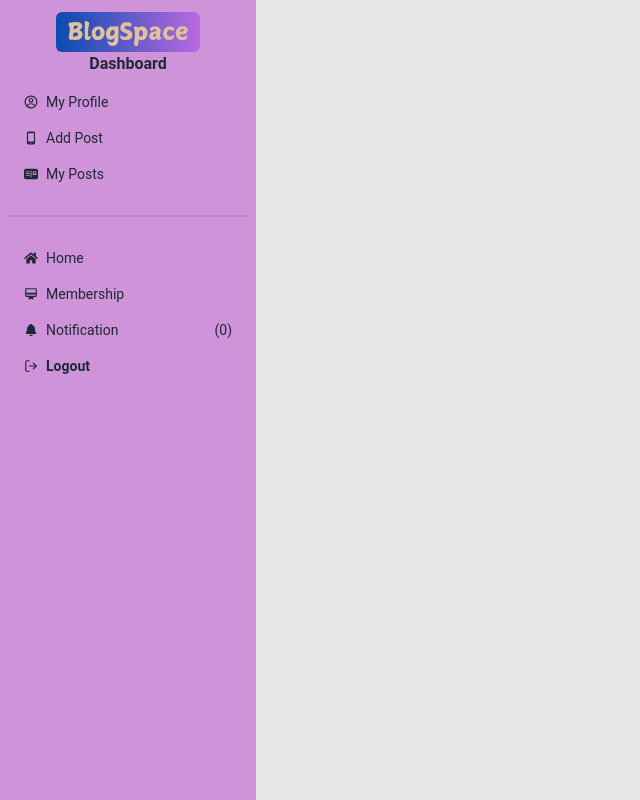
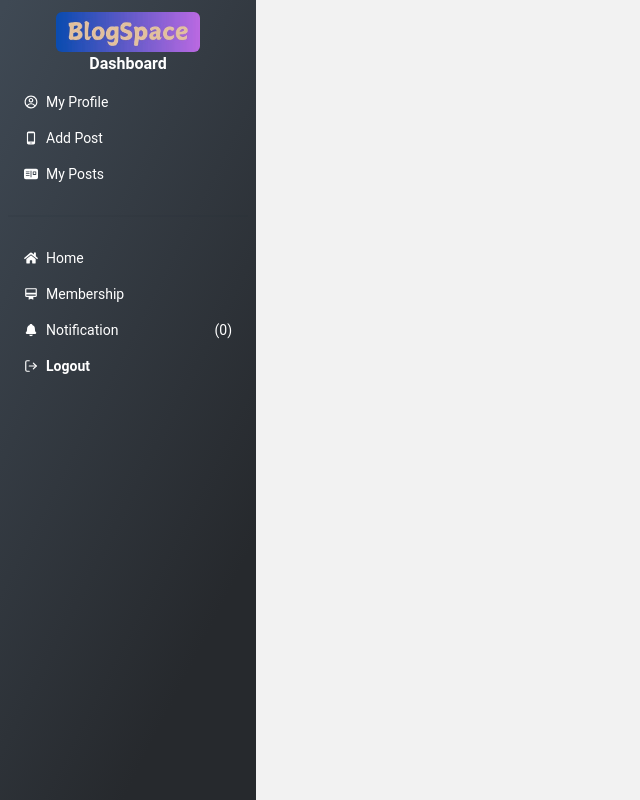
Before and after one commit to mdnasiruddin78/A12Client, a React (Vite) app: page /dashboard in a window 1280 px wide. Shown: the whole page, without its empty margins (0-640 px from the left). Built offline with nearby package versions, Linux system fonts and the light colour scheme; no server answers; sample sign-in values are in the browser's storage.

Commit message:
background color change

```diff
--- a/src/Components/ContentCard.jsx
+++ b/src/Components/ContentCard.jsx
@@ -1,9 +1,10 @@
 import { format } from "date-fns";
+import './index/index.css';
 
 const ContentCard = ({content}) => {
     const {name,image,date,title,description} = content;
     return (
-        <div className="lg:font-semibold p-3 rounded-xl bg-purple-200 shadow-lg">
+        <div className="p-3 rounded-xl adminColor shadow-lg">
             <p className="text-center">Date: {date && format(new Date(date), 'P')}</p>
             <div className="flex justify-center">
                 <img className="w-40 rounded-xl" src={image} alt="" />
--- a/src/Components/LeftNavbar.jsx
+++ b/src/Components/LeftNavbar.jsx
@@ -1,8 +1,9 @@
+import './index/index.css';
 
 
 const LeftNavbar = () => {
     return (
-        <div className="bg-purple-200 rounded-md text-center space-y-5 py-3">
+        <div className="adminColor rounded-md text-center space-y-5 py-3">
            <h3 className="font-semibold">Use These Tags To Search</h3>
            <p>1.Mobile</p>
            <p>2.Laptop</p>
--- a/src/Components/Navbar.jsx
+++ b/src/Components/Navbar.jsx
@@ -26,7 +26,7 @@ const Navbar = () => {
     }
 
     return (
-        <div className="flex justify-between items-center backdrop-blur bg-purple-200 lg:px-7 px-4 py-2">
+        <div className="flex justify-between items-center backdrop-blur lg:px-7 px-4 py-2">
             <div className="dropdown lg:hidden md:hidden flex">
                 <div tabIndex={0} role="button"><HiMenuAlt1 className='text-3xl text-black' /></div>
                 <ul tabIndex={0} className="dropdown-content menu text-black bg-base-200 font-bold rounded-box z-[1] w-44 p-2">
@@ -48,7 +48,7 @@ const Navbar = () => {
                             <IoNotifications className="text-2xl" />
                         </Badge>
                         <div className="dropdown dropdown-end">
-                            <div tabIndex={0} role="button"><img className="w-12 h-12 rounded-full border-2 border-white" src={user?.photoURL} alt="not found" /></div>
+                            <div tabIndex={0} role="button"><img className="w-12 h-12 rounded-full" src={user?.photoURL} alt="not found" /></div>
                             <ul tabIndex={0} className="dropdown-content menu bg-base-200 rounded-box z-[1] w-52 p-2 shadow">
                                 <li><h3 className="font-bold">{user?.displayName}</h3></li>
                                 <li>
@@ -62,7 +62,7 @@ const Navbar = () => {
                             <Badge content={`${notificaion.length}`} withBorder>
                                 <IoNotifications className="text-2xl" />
                             </Badge>
-                            <Link to="/login" className="btn bg-purple-700 rounded-md text-white">Join US</Link>
+                            <Link to="/login" className="btn bg-[#a6acaf] rounded-md">Join US</Link>
                         </div>
                 }
             </div>
--- /dev/null
+++ b/src/Components/index/index.css
@@ -0,0 +1,4 @@
+.adminColor{
+    background: linear-gradient(116.93deg, #3f4954 1%, #26292d 80%);
+    color: white;
+}
--- a/src/Mainlayout/Dashboard.jsx
+++ b/src/Mainlayout/Dashboard.jsx
@@ -4,7 +4,7 @@ import { FaHome } from "react-icons/fa";
 import { HiMiniUsers } from "react-icons/hi2";
 import { IoNotifications } from "react-icons/io5";
 import { MdAdminPanelSettings, MdAnnouncement, MdCardMembership, MdOutlinePhoneAndroid, MdReport } from "react-icons/md";
-import { NavLink, Outlet } from "react-router-dom";
+import { Link, NavLink, Outlet } from "react-router-dom";
 import logo from '../assets/83a58a6b-7eb0-49f5-ac35-1a7a3bd00b00.jfif';
 import UseAdmin from "../Hooks/UseAdmin";
 import { Helmet } from "react-helmet-async";
@@ -12,6 +12,7 @@ import { FiLogOut } from "react-icons/fi";
 import { useContext } from "react";
 import { authContext } from "../Provider/Authprovider";
 import UseNotification from "../Hooks/UseNotification";
+import '../Components/index/index.css';
 
 
 const Dashboard = () => {
@@ -31,14 +32,14 @@ const Dashboard = () => {
     }
 
     return (
-        <div className="lg:flex md:flex bg-base-300">
+        <div className="lg:flex md:flex bg-base-200">
             <Helmet>
                 <title>Dashboard</title>
             </Helmet>
             {/* dashboard side bar */}
-            <div className="lg:w-64 md:w-64 min-h-screen bg-purple-200">
-                <div className="flex justify-center lg:mt-3">
-                    <img className="h-10 rounded-md" src={logo} alt="" />
+            <div className="lg:w-64 md:w-64 lg:min-h-screen md:min-h-screen adminColor">
+                <div className="flex justify-center">
+                    <img className="h-10 rounded-md mt-3" src={logo} alt="" />
                 </div>
                 <p className="font-bold text-center">Dashboard</p>
                 <ul className="menu">
@@ -58,8 +59,8 @@ const Dashboard = () => {
                     }
                     {/* shared nav links */}
                     <div className="divider"></div>
-                    <li><NavLink to="/"> <FaHome></FaHome>Home</NavLink></li>
-                    <li><NavLink to="/membership"><MdCardMembership />Membership</NavLink></li>
+                    <li><Link to="/"> <FaHome></FaHome>Home</Link></li>
+                    <li><Link to="/membership"><MdCardMembership />Membership</Link></li>
                     <li><div><IoNotifications />Notification<p>({notificaion.length})</p></div></li>
                     <li><button className="font-bold flex items-center" onClick={handleLogout}><FiLogOut />Logout</button></li>
                 </ul>
--- a/src/Pages/Dashboard/Addpost.jsx
+++ b/src/Pages/Dashboard/Addpost.jsx
@@ -47,7 +47,7 @@ const Addpost = () => {
                 <h1 className="text-xl font-bold">Add Service:</h1>
             </div>
             <div className="card bg-white w-full rounded-xl">
-                <form onSubmit={handleSubmit(onSubmit)} className="card-body">
+                <form onSubmit={handleSubmit(onSubmit)} className="card-body rounded-md border-2 border-gray-500">
                     {/* form first row */}
                     <div className='flex flex-col lg:flex-row gap-5'>
                         <div className="form-control flex-1">
--- a/src/Pages/Dashboard/Mypost.jsx
+++ b/src/Pages/Dashboard/Mypost.jsx
@@ -57,7 +57,7 @@ const Mypost = () => {
             <div className="overflow-x-auto">
                 <table className="table">
                     {/* head */}
-                    <thead>
+                    <thead >
                         <tr>
                             <th>Serial</th>
                             <th>Post Title</th>
--- a/src/Pages/Home.jsx
+++ b/src/Pages/Home.jsx
@@ -7,7 +7,7 @@ import Searchbox from "../Components/Searchbox";
 
 const Home = () => {
     return (
-        <div className="bg-base-300">
+        <div className="bg-[#a6acaf]">
             <Helmet>
                 <title>BlogSpace | Home</title>
             </Helmet>
--- a/src/index.css
+++ b/src/index.css
@@ -8,6 +8,15 @@
 @tailwind utilities;
 
 
+.active {
+    background-color: #666;
+    color: white;
+    border-radius: 5px;
+    /* padding-left: 6px;
+    padding-right: 6px; */
+  }
+
+
 body{
     overflow-y: scroll;
 }
```
Also changed, not shown: src/Pages/Dashboard/MakeAnnounce.jsx (+7 -6 lines).
